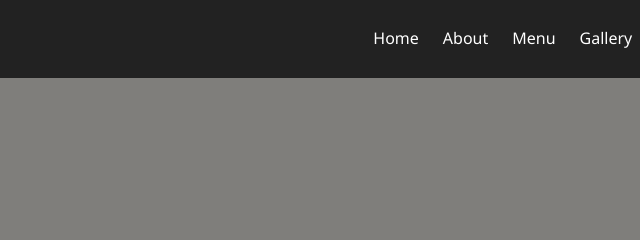
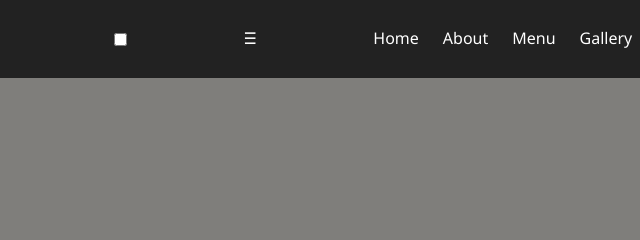
Before and after one commit to Apdallapo/restaurant, a plain HTML site: page index.html in a window 1280 px wide. Shown: the top 240 px of the page, 389-1029 px from the left. Drawn offline with Linux system fonts and the light colour scheme.

Commit message:
Update index.html

```diff
--- a/index.html
+++ b/index.html
@@ -12,6 +12,8 @@
   <header class="header">
     <div class="container nav-container">
       <h1 class="logo">DreamBite Restaurant</h1>
+      <input type="checkbox" id="menu-toggle" class="menu-toggle" />
+<label for="menu-toggle" class="menu-icon">&#9776;</label>
       <nav class="nav">
         <ul class="nav-links">
           <li><a href="#home">Home</a></li>
```
